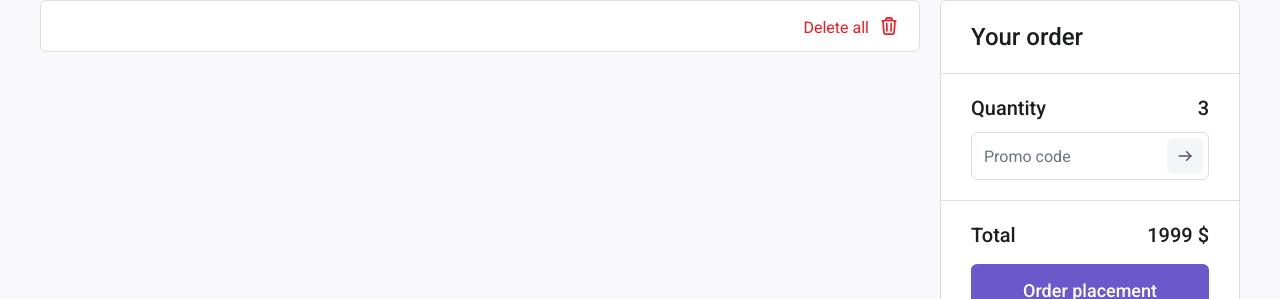
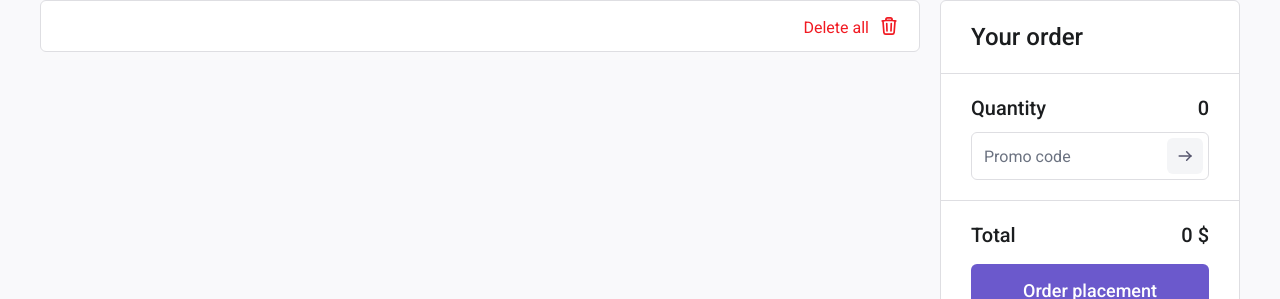
Before and after one commit to AvAValera/bike-shop, a React (Vite) app: page /cart in a window 1280 px wide. Shown: the part 222-521 px from the top of the page. Built offline with nearby package versions, Linux system fonts and the light colour scheme.

Commit message:
add to cart logic

```diff
--- a/src/layout/page-layout/header/components/HeaderPlace.tsx
+++ b/src/layout/page-layout/header/components/HeaderPlace.tsx
@@ -48,7 +48,7 @@ export default function HeaderPlace() {
               </Flex>
             </MenuButton>
           </Tooltip>
-          <MenuList p={"15px"}>
+          <MenuList p={"15px"} zIndex={99}>
             {locationCitys.map((el) => (
               <MenuItem
                 _focus={{ bg: "#F4F5F7" }}
--- a/src/pages/cart/CartInfo.tsx
+++ b/src/pages/cart/CartInfo.tsx
@@ -1,6 +1,7 @@
-
+import { cartStore } from "../../../store/cart/cart";
 
 export default function CartInfo() {
+  const {cartSum, cartQuantity} = cartStore((state) => state);
   return (
     <div className="w-[300px] flex-none bg-white@ rounded-md border border-gray-200@">
       <div className="px-[30px] py-5 border-b border-gray-200@">
@@ -9,7 +10,7 @@ export default function CartInfo() {
       <div className="px-[30px] py-5 border-b border-gray-200@">
         <div className="flex item-center justify-between text-black@ text-xl font-medium mb-[10px]">
           <span>Quantity</span>
-          <span>3</span>
+          <span>{cartQuantity}</span>
         </div>
         <div className="relative">
           <input className="w-full h-12 border rounded-md border-gray-200@ pr-12" type="text" placeholder="Promo code" />
@@ -21,7 +22,7 @@ export default function CartInfo() {
       <div className="px-[30px] py-5 mb-10">
         <div className="flex item-center justify-between text-black@ text-xl font-medium mb-[15px]">
           <span>Total</span>
-          <span>1999 $</span>
+          <span>{cartSum} $</span>
         </div>
         <div>
           <button className="w-full h-[54px] bg-purple@ text-white@ text-lg font-medium rounded-md hover:bg-second-purple@">Order placement</button>
--- a/src/pages/cart/card-list/CardListCounter.tsx
+++ b/src/pages/cart/card-list/CardListCounter.tsx
@@ -1,5 +1,6 @@
-import { useState } from "react";
+import { useState, useEffect } from "react";
 import Counter from "../../../layout/components/items/counter/Counter";
+import { cartStore } from "../../../../store/cart/cart";
 
 interface CartItem {
   codeItem: number;
@@ -11,12 +12,38 @@ interface CartItem {
 }
 
 
-export default function CardListCounter({quantity, price}: CartItem) {
+export default function CardListCounter({quantity, price, codeItem}: CartItem) {
   const [counter, setCounter] = useState<number>(quantity);
+  const [total, setTotal] = useState<number>(quantity * price);
+  const {setQuantity, deleteCart} = cartStore(state => state);
+
+  useEffect(() => {
+
+      setQuantity(codeItem, counter);
+      setTotal(counter * price);
+
+  }, [counter, quantity]);
+
+
   return (
-    <div className="w-[300px] flex justify-start items-center">
+    <div className="w-[300px] flex justify-between items-center">
       <Counter counter={counter} setCounter={setCounter} />
-      <span>{quantity * price}</span>
+      <span className="w-1/3 text-center text-black@ text-base font-bold">{total} $</span>
+      <button onClick={() => deleteCart(codeItem)} className="py-2 pl-2 ml-auto stroke-[2px] stroke-gray-400@ hover:stroke-[2.5px]">
+        <svg
+            xmlns="http://www.w3.org/2000/svg"
+            fill="none"
+            viewBox="0 0 24 24"
+            stroke="currentColor"
+            className="w-5 h-5 hover:stroke-red@"
+          >
+            <path
+              strokeLinecap="round"
+              strokeLinejoin="round"
+              d="m14.74 9-.346 9m-4.788 0L9.26 9m9.968-3.21c.342.052.682.107 1.022.166m-1.022-.165L18.16 19.673a2.25 2.25 0 0 1-2.244 2.077H8.084a2.25 2.25 0 0 1-2.244-2.077L4.772 5.79m14.456 0a48.108 48.108 0 0 0-3.478-.397m-12 .562c.34-.059.68-.114 1.022-.165m0 0a48.11 48.11 0 0 1 3.478-.397m7.5 0v-.916c0-1.18-.91-2.164-2.09-2.201a51.964 51.964 0 0 0-3.32 0c-1.18.037-2.09 1.022-2.09 2.201v.916m7.5 0a48.667 48.667 0 0 0-7.5 0"
+            />
+          </svg>
+      </button>
     </div>
   );
 }
--- a/src/pages/cart/card-list/CardListHeader.tsx
+++ b/src/pages/cart/card-list/CardListHeader.tsx
@@ -1,7 +1,11 @@
+import { cartStore } from "../../../../store/cart/cart";
+
 export default function CardListHeader() {
+  const deleteAll = cartStore((state) => state.deleteAllCart);
+
   return (
     <div className="w-full h-[50px] px-5 py-[15px]">
-      <button className="flex item-center gap-[10px] ml-auto hover:font-medium stroke-[2px] hover:stroke-[2.5px]">
+      <button onClick={() => deleteAll()} className="flex item-center gap-[10px] ml-auto hover:font-medium stroke-[2px] hover:stroke-[2.5px]">
         <span className="text-red@">Delete all</span>
         <svg
           xmlns="http://www.w3.org/2000/svg"
--- a/store/cart/cart.ts
+++ b/store/cart/cart.ts
@@ -15,7 +15,9 @@ interface Init {
   cartSum: number;
   cartItems: CartItem[] | [];
   addCart: (item: CartItem) => void;
-  deleteCart: (arr: CartItem[] | []) => void;
+  setQuantity: (codeItem: number, quantity: number) => void;
+  deleteCart: (codeItem: number) => void;
+  deleteAllCart: () => void;
 }
 
 export const cartStore = create<Init>()(
@@ -23,15 +25,30 @@ export const cartStore = create<Init>()(
     cartQuantity: 0,
     cartItems: [],
     cartSum: 0,
+    setQuantity: (codeItem, quantity) =>
+      set((state) => {
+        const newArrQuantity = state.cartItems.map((el) =>
+          el.codeItem === codeItem ? { ...el, quantity } : el
+        );
+        const newCartSum = newArrQuantity.reduce(
+          (sum, el) => sum + el.price * el.quantity,
+          0
+        );
+        return { cartItems: newArrQuantity, cartSum: newCartSum };
+      }),
     addCart: (item) =>
       set((state) => {
         let resultArr;
         let isNewItem = false;
 
-        const itemExists = state.cartItems.find(el => el.codeItem === item.codeItem);
+        const itemExists = state.cartItems.find(
+          (el) => el.codeItem === item.codeItem
+        );
         if (itemExists) {
-         resultArr = state.cartItems.map(el =>
-            el.codeItem === item.codeItem ? { ...el, quantity: el.quantity + item.quantity } : el
+          resultArr = state.cartItems.map((el) =>
+            el.codeItem === item.codeItem
+              ? { ...el, quantity: el.quantity + item.quantity }
+              : el
           );
         } else {
           resultArr = [...state.cartItems, item];
@@ -45,9 +62,27 @@ export const cartStore = create<Init>()(
         return {
           cartItems: resultArr,
           cartQuantity: state.cartQuantity + (isNewItem ? 1 : 0),
-          cartSum: newCartSum
+          cartSum: newCartSum,
         };
       }),
-    deleteCart: (arr) => set(() => ({ cartItems: arr })),
+    deleteCart: (codeItem) =>
+      set((state) => {
+        const resultArr = state.cartItems.filter(
+          (el) => el.codeItem !== codeItem
+        );
+
+        const newCartSum = resultArr.reduce(
+          (sum, el) => sum + el.price * el.quantity,
+          0
+        );
+
+        return {
+          cartItems: resultArr,
+          cartSum: newCartSum,
+          cartQuantity: resultArr.length,
+        };
+      }),
+    deleteAllCart: () =>
+      set(() => ({ cartItems: [], cartQuantity: 0, cartSum: 0 })),
   }))
 );
```
